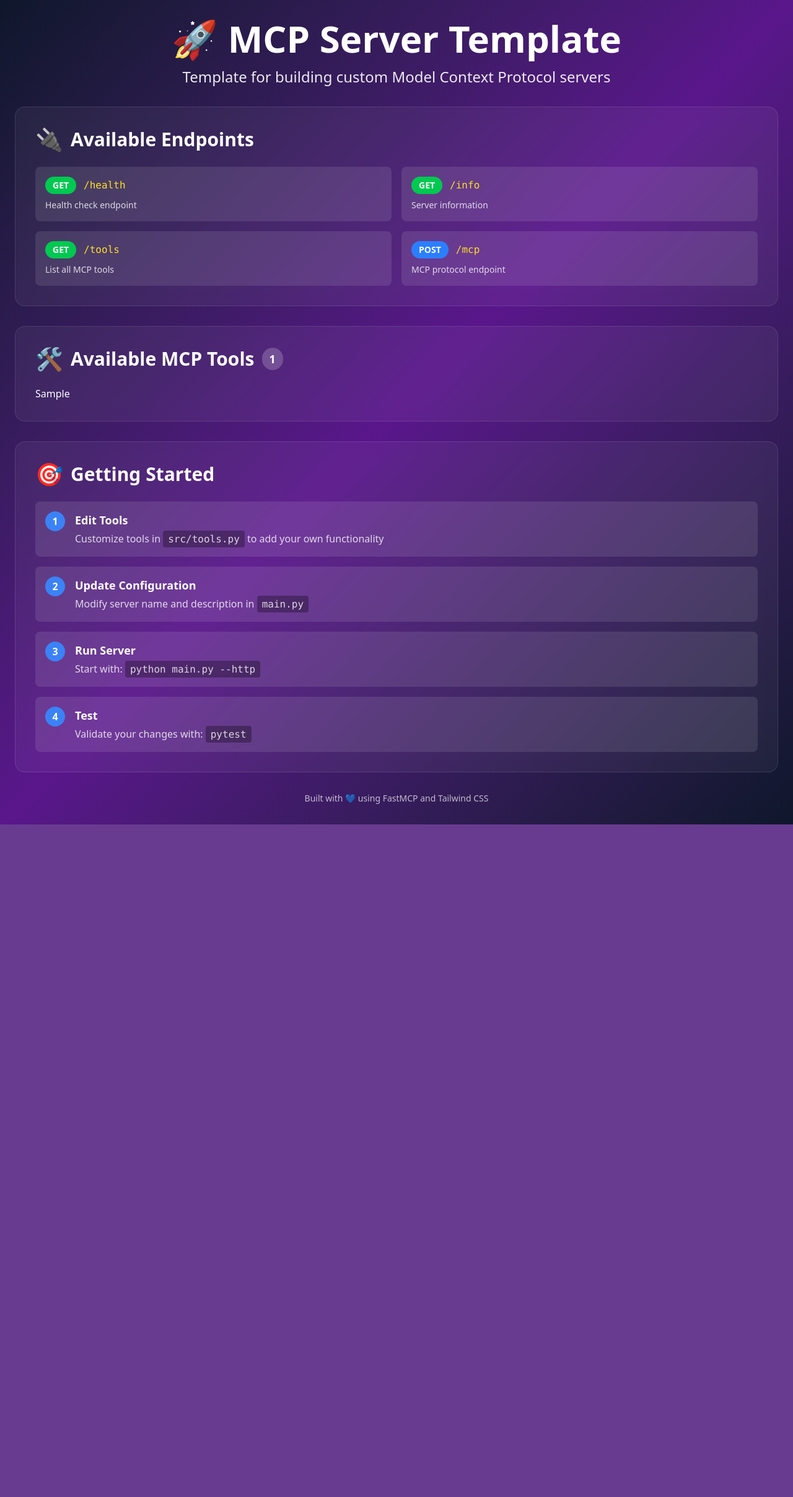
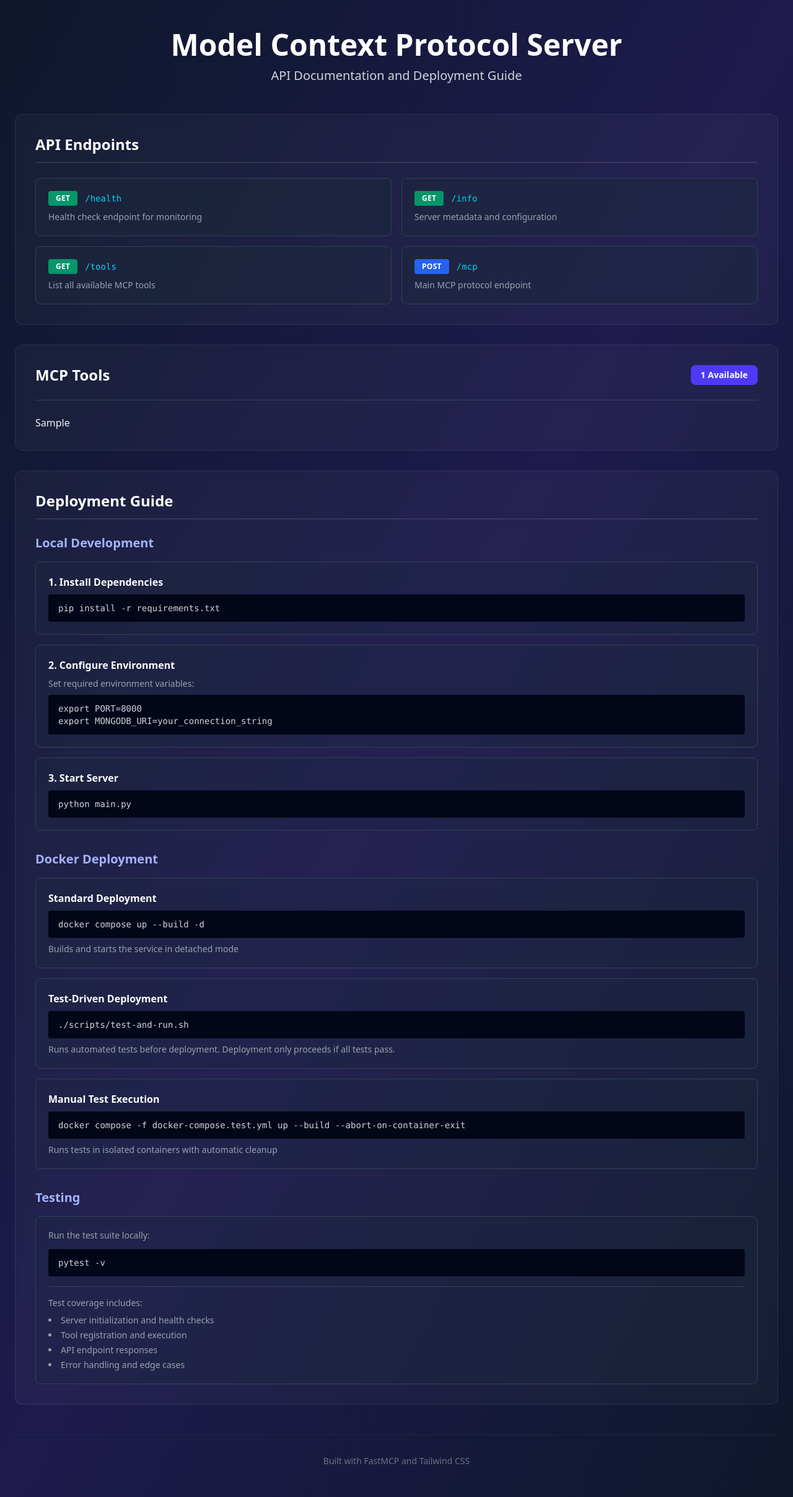
Before and after one commit to acchu99/dietician-mcp, a Python web app: template src/templates/docs.html in a window 1280 px wide. Shown: the whole page at 62% size. Before the commit the page ends 1330 px from the top, so only its background shows below. Run offline with Jinja, Linux system fonts and the light colour scheme; the template is opened without the code that fills it: most values are stand-ins (such as "Sample title", 1, 10 or a date in 2020).

Commit message:
Enhance documentation and scripts: update README for clarity, improve test script logging, and refine HTML template styling

```diff
--- a/src/templates/docs.html
+++ b/src/templates/docs.html
@@ -1,134 +1,171 @@
 <!DOCTYPE html>
-<html>
+<html lang="en">
 <head>
     <meta charset="UTF-8">
     <meta name="viewport" content="width=device-width, initial-scale=1.0">
-    <title>MCP Server Template Documentation</title>
+    <meta name="description" content="Model Context Protocol Server - API Documentation">
+    <title>MCP Server - API Documentation</title>
     <script src="https://cdn.jsdelivr.net/npm/@tailwindcss/browser@4"></script>
     <style type="text/tailwindcss">
         @theme {
-            --color-primary: #3b82f6;
-            --color-secondary: #8b5cf6;
-            --color-accent: #06b6d4;
+            --color-primary: #2563eb;
+            --color-secondary: #7c3aed;
+            --color-accent: #0891b2;
+            --color-success: #059669;
+            --color-warning: #d97706;
         }
 
-        .glass-card {
-            background: rgba(255, 255, 255, 0.05);
-            backdrop-filter: blur(10px);
-            border: 1px solid rgba(255, 255, 255, 0.1);
+        .card {
+            background: rgba(255, 255, 255, 0.03);
+            backdrop-filter: blur(8px);
+            border: 1px solid rgba(255, 255, 255, 0.08);
         }
 
-        .fade-in {
-            animation: fadeIn 0.6s ease-in;
+        .card:hover {
+            background: rgba(255, 255, 255, 0.06);
+            border-color: rgba(255, 255, 255, 0.12);
         }
 
-        @keyframes fadeIn {
-            from { opacity: 0; transform: translateY(20px); }
-            to { opacity: 1; transform: translateY(0); }
+        .section-header {
+            border-bottom: 2px solid rgba(255, 255, 255, 0.1);
+            padding-bottom: 0.75rem;
+            margin-bottom: 1.5rem;
         }
     </style>
 </head>
-<body class="bg-gradient-to-br from-slate-900 via-purple-900 to-slate-900 min-h-screen text-white">
-    <!-- Header -->
-    <div class="container mx-auto px-6 py-8">
-        <div class="fade-in">
-            <h1 class="text-5xl md:text-6xl font-bold mb-4 text-center">
-                🚀 MCP Server Template
+<body class="bg-gradient-to-br from-slate-900 via-indigo-950 to-slate-900 min-h-screen text-gray-100">
+    <div class="container mx-auto px-6 py-12 max-w-7xl">
+        <!-- Header -->
+        <header class="mb-12">
+            <h1 class="text-4xl md:text-5xl font-bold mb-3 text-center text-white">
+                Model Context Protocol Server
             </h1>
-            <p class="text-xl md:text-2xl text-center text-white/90 max-w-3xl mx-auto mb-8">
-                Template for building custom Model Context Protocol servers
+            <p class="text-lg md:text-xl text-center text-gray-300 max-w-3xl mx-auto">
+                API Documentation and Deployment Guide
             </p>
-        </div>
+        </header>
 
-        <!-- Endpoints Section -->
-        <div class="glass-card rounded-2xl p-8 mb-8 fade-in" style="animation-delay: 0.2s">
-            <h2 class="text-3xl font-bold mb-6 flex items-center gap-3">
-                <span class="text-4xl">🔌</span> Available Endpoints
+        <!-- API Endpoints -->
+        <section class="card rounded-xl p-8 mb-8">
+            <h2 class="text-2xl font-bold section-header text-white">
+                API Endpoints
             </h2>
             <div class="grid grid-cols-1 md:grid-cols-2 gap-4">
-                <div class="bg-white/10 rounded-lg p-4 hover:bg-white/20 transition-all duration-300 hover:scale-105">
+                <div class="bg-slate-800/50 rounded-lg p-5 border border-slate-700 hover:border-slate-600 transition-colors">
                     <div class="flex items-center gap-3 mb-2">
-                        <span class="bg-green-500 text-white px-3 py-1 rounded-full text-sm font-bold">GET</span>
-                        <code class="text-yellow-300 font-mono">/health</code>
+                        <span class="bg-success text-white px-3 py-1 rounded text-xs font-semibold tracking-wide">GET</span>
+                        <code class="text-cyan-400 font-mono text-sm">/health</code>
                     </div>
-                    <p class="text-white/80 text-sm">Health check endpoint</p>
+                    <p class="text-gray-400 text-sm">Health check endpoint for monitoring</p>
                 </div>
-                <div class="bg-white/10 rounded-lg p-4 hover:bg-white/20 transition-all duration-300 hover:scale-105">
+                <div class="bg-slate-800/50 rounded-lg p-5 border border-slate-700 hover:border-slate-600 transition-colors">
                     <div class="flex items-center gap-3 mb-2">
-                        <span class="bg-green-500 text-white px-3 py-1 rounded-full text-sm font-bold">GET</span>
-                        <code class="text-yellow-300 font-mono">/info</code>
+                        <span class="bg-success text-white px-3 py-1 rounded text-xs font-semibold tracking-wide">GET</span>
+                        <code class="text-cyan-400 font-mono text-sm">/info</code>
                     </div>
-                    <p class="text-white/80 text-sm">Server information</p>
+                    <p class="text-gray-400 text-sm">Server metadata and configuration</p>
                 </div>
-                <div class="bg-white/10 rounded-lg p-4 hover:bg-white/20 transition-all duration-300 hover:scale-105">
+                <div class="bg-slate-800/50 rounded-lg p-5 border border-slate-700 hover:border-slate-600 transition-colors">
                     <div class="flex items-center gap-3 mb-2">
-                        <span class="bg-green-500 text-white px-3 py-1 rounded-full text-sm font-bold">GET</span>
-                        <code class="text-yellow-300 font-mono">/tools</code>
+                        <span class="bg-success text-white px-3 py-1 rounded text-xs font-semibold tracking-wide">GET</span>
+                        <code class="text-cyan-400 font-mono text-sm">/tools</code>
                     </div>
-                    <p class="text-white/80 text-sm">List all MCP tools</p>
+                    <p class="text-gray-400 text-sm">List all available MCP tools</p>
                 </div>
-                <div class="bg-white/10 rounded-lg p-4 hover:bg-white/20 transition-all duration-300 hover:scale-105">
+                <div class="bg-slate-800/50 rounded-lg p-5 border border-slate-700 hover:border-slate-600 transition-colors">
                     <div class="flex items-center gap-3 mb-2">
-                        <span class="bg-blue-500 text-white px-3 py-1 rounded-full text-sm font-bold">POST</span>
-                        <code class="text-yellow-300 font-mono">/mcp</code>
+                        <span class="bg-primary text-white px-3 py-1 rounded text-xs font-semibold tracking-wide">POST</span>
+                        <code class="text-cyan-400 font-mono text-sm">/mcp</code>
                     </div>
-                    <p class="text-white/80 text-sm">MCP protocol endpoint</p>
+                    <p class="text-gray-400 text-sm">Main MCP protocol endpoint</p>
                 </div>
             </div>
-        </div>
+        </section>
 
-        <!-- Tools Section -->
-        <div class="glass-card rounded-2xl p-8 mb-8 fade-in" style="animation-delay: 0.4s">
-            <h2 class="text-3xl font-bold mb-6 flex items-center gap-3">
-                <span class="text-4xl">🛠️</span> Available MCP Tools
-                <span class="bg-white/20 px-3 py-1 rounded-full text-lg">{{ tools_count }}</span>
+        <!-- MCP Tools -->
+        <section class="card rounded-xl p-8 mb-8">
+            <div class="flex items-center justify-between mb-6">
+                <h2 class="text-2xl font-bold text-white">MCP Tools</h2>
+                <span class="bg-indigo-600 text-white px-4 py-1.5 rounded-lg text-sm font-semibold">{{ tools_count }} Available</span>
+            </div>
+            <div class="border-t border-slate-700 pt-6">
+                <div class="grid grid-cols-1 md:grid-cols-2 lg:grid-cols-3 gap-4">
+                    {{ tools_html }}
+                </div>
+            </div>
+        </section>
+
+        <!-- Deployment Guide -->
+        <section class="card rounded-xl p-8 mb-8">
+            <h2 class="text-2xl font-bold section-header text-white">
+                Deployment Guide
             </h2>
-            <div class="grid grid-cols-1 md:grid-cols-2 lg:grid-cols-3 gap-4">
-                {{ tools_html }}
-            </div>
-        </div>
 
-        <!-- Getting Started Section -->
-        <div class="glass-card rounded-2xl p-8 mb-8 fade-in" style="animation-delay: 0.6s">
-            <h2 class="text-3xl font-bold mb-6 flex items-center gap-3">
-                <span class="text-4xl">🎯</span> Getting Started
-            </h2>
-            <div class="space-y-4">
-                <div class="flex items-start gap-4 bg-white/10 rounded-lg p-4 hover:bg-white/20 transition-all duration-300">
-                    <span class="bg-primary text-white rounded-full w-8 h-8 flex items-center justify-center font-bold flex-shrink-0">1</span>
-                    <div>
-                        <h3 class="font-bold text-lg mb-1">Edit Tools</h3>
-                        <p class="text-white/80">Customize tools in <code class="bg-black/30 px-2 py-1 rounded">src/tools.py</code> to add your own functionality</p>
+            <!-- Local Development -->
+            <div class="mb-8">
+                <h3 class="text-xl font-semibold text-indigo-300 mb-4">Local Development</h3>
+                <div class="space-y-4">
+                    <div class="bg-slate-800/30 rounded-lg p-5 border border-slate-700">
+                        <h4 class="font-semibold text-base mb-2 text-white">1. Install Dependencies</h4>
+                        <code class="block bg-slate-950 text-gray-300 px-4 py-3 rounded text-sm font-mono">pip install -r requirements.txt</code>
                     </div>
-                </div>
-                <div class="flex items-start gap-4 bg-white/10 rounded-lg p-4 hover:bg-white/20 transition-all duration-300">
-                    <span class="bg-primary text-white rounded-full w-8 h-8 flex items-center justify-center font-bold flex-shrink-0">2</span>
-                    <div>
-                        <h3 class="font-bold text-lg mb-1">Update Configuration</h3>
-                        <p class="text-white/80">Modify server name and description in <code class="bg-black/30 px-2 py-1 rounded">main.py</code></p>
+                    <div class="bg-slate-800/30 rounded-lg p-5 border border-slate-700">
+                        <h4 class="font-semibold text-base mb-2 text-white">2. Configure Environment</h4>
+                        <p class="text-gray-400 text-sm mb-2">Set required environment variables:</p>
+                        <code class="block bg-slate-950 text-gray-300 px-4 py-3 rounded text-sm font-mono">export PORT=8000<br>export MONGODB_URI=your_connection_string</code>
                     </div>
-                </div>
-                <div class="flex items-start gap-4 bg-white/10 rounded-lg p-4 hover:bg-white/20 transition-all duration-300">
-                    <span class="bg-primary text-white rounded-full w-8 h-8 flex items-center justify-center font-bold flex-shrink-0">3</span>
-                    <div>
-                        <h3 class="font-bold text-lg mb-1">Run Server</h3>
-                        <p class="text-white/80">Start with: <code class="bg-black/30 px-2 py-1 rounded">python main.py --http</code></p>
-                    </div>
-                </div>
-                <div class="flex items-start gap-4 bg-white/10 rounded-lg p-4 hover:bg-white/20 transition-all duration-300">
-                    <span class="bg-primary text-white rounded-full w-8 h-8 flex items-center justify-center font-bold flex-shrink-0">4</span>
-                    <div>
-                        <h3 class="font-bold text-lg mb-1">Test</h3>
-                        <p class="text-white/80">Validate your changes with: <code class="bg-black/30 px-2 py-1 rounded">pytest</code></p>
+                    <div class="bg-slate-800/30 rounded-lg p-5 border border-slate-700">
+                        <h4 class="font-semibold text-base mb-2 text-white">3. Start Server</h4>
+                        <code class="block bg-slate-950 text-gray-300 px-4 py-3 rounded text-sm font-mono">python main.py</code>
                     </div>
                 </div>
             </div>
-        </div>
+
+            <!-- Docker Deployment -->
+            <div class="mb-8">
+                <h3 class="text-xl font-semibold text-indigo-300 mb-4">Docker Deployment</h3>
+                <div class="space-y-4">
+                    <div class="bg-slate-800/30 rounded-lg p-5 border border-slate-700">
+                        <h4 class="font-semibold text-base mb-2 text-white">Standard Deployment</h4>
+                        <code class="block bg-slate-950 text-gray-300 px-4 py-3 rounded text-sm font-mono">docker compose up --build -d</code>
+                        <p class="text-gray-400 text-sm mt-2">Builds and starts the service in detached mode</p>
+                    </div>
+                    <div class="bg-slate-800/30 rounded-lg p-5 border border-slate-700">
+                        <h4 class="font-semibold text-base mb-2 text-white">Test-Driven Deployment</h4>
+                        <code class="block bg-slate-950 text-gray-300 px-4 py-3 rounded text-sm font-mono">./scripts/test-and-run.sh</code>
+                        <p class="text-gray-400 text-sm mt-2">Runs automated tests before deployment. Deployment only proceeds if all tests pass.</p>
+                    </div>
+                    <div class="bg-slate-800/30 rounded-lg p-5 border border-slate-700">
+                        <h4 class="font-semibold text-base mb-2 text-white">Manual Test Execution</h4>
+                        <code class="block bg-slate-950 text-gray-300 px-4 py-3 rounded text-sm font-mono">docker compose -f docker-compose.test.yml up --build --abort-on-container-exit</code>
+                        <p class="text-gray-400 text-sm mt-2">Runs tests in isolated containers with automatic cleanup</p>
+                    </div>
+                </div>
+            </div>
+
+            <!-- Testing -->
+            <div>
+                <h3 class="text-xl font-semibold text-indigo-300 mb-4">Testing</h3>
+                <div class="bg-slate-800/30 rounded-lg p-5 border border-slate-700">
+                    <p class="text-gray-400 text-sm mb-3">Run the test suite locally:</p>
+                    <code class="block bg-slate-950 text-gray-300 px-4 py-3 rounded text-sm font-mono">pytest -v</code>
+                    <div class="mt-4 pt-4 border-t border-slate-700">
+                        <p class="text-gray-400 text-sm mb-2">Test coverage includes:</p>
+                        <ul class="list-disc list-inside text-gray-400 text-sm space-y-1">
+                            <li>Server initialization and health checks</li>
+                            <li>Tool registration and execution</li>
+                            <li>API endpoint responses</li>
+                            <li>Error handling and edge cases</li>
+                        </ul>
+                    </div>
+                </div>
+            </div>
+        </section>
 
         <!-- Footer -->
-        <div class="text-center text-white/70 fade-in" style="animation-delay: 0.8s">
-            <p class="text-sm">Built with 💙 using FastMCP and Tailwind CSS</p>
-        </div>
+        <footer class="text-center text-gray-500 border-t border-slate-800 pt-8 mt-12">
+            <p class="text-sm">Built with FastMCP and Tailwind CSS</p>
+        </footer>
     </div>
 </body>
 </html>
```
Also changed, not shown: main.py (+4 -4 lines), tests/test.py (+6 -0 lines), README.md, 1 other file.
